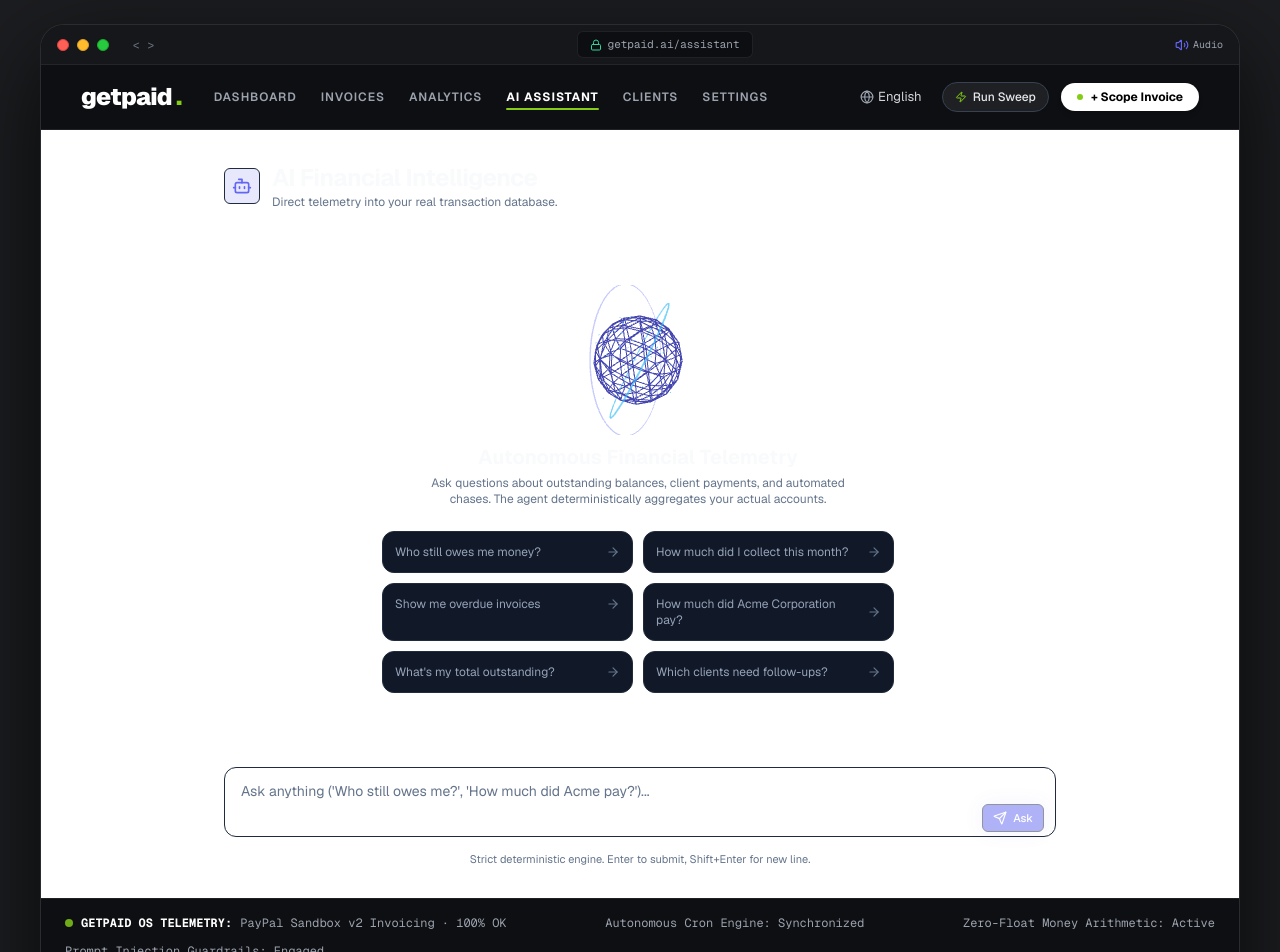
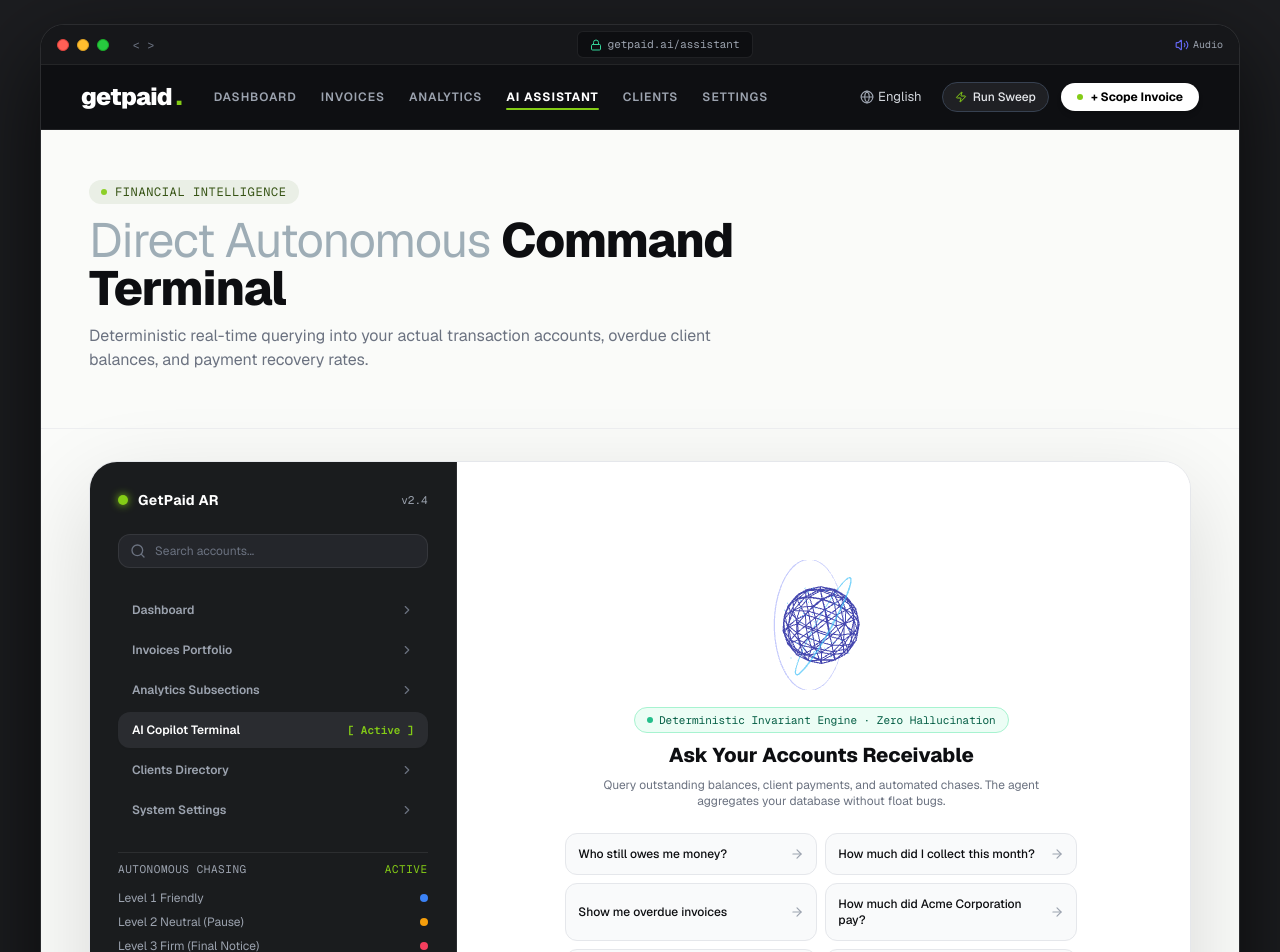
Before and after one commit to Suryanshsaraf/paypal-agentic-flow, a Next.js app: page /assistant in a window 1280 px wide. Shown: the top 952 px of the page. Built offline with nearby package versions, Linux system fonts and the light colour scheme.

Commit message:
feat(assistant): transform ai terminal to synex financial command center

```diff
--- a/src/app/(dashboard)/assistant/page.tsx
+++ b/src/app/(dashboard)/assistant/page.tsx
@@ -2,22 +2,22 @@
 
 import React, { useState, useRef, useEffect } from "react";
 import {
-  MessageSquare,
   Send,
-  Sparkles,
   Trash2,
-  FileText,
-  Plus,
   ArrowRight,
   Loader2,
   Bot,
+  Sparkles,
+  Terminal,
+  ShieldCheck,
+  Zap,
 } from "lucide-react";
-import { formatCents } from "@/lib/money";
-import { Card } from "@/components/ui/card";
-import { Button } from "@/components/ui/button";
+import { SynexSubpageShell } from "@/components/synex/synex-subpage-shell";
 import { AgentOrb3D, AgentState } from "@/components/interactive/agent-orb-3d";
-import { SpotlightCard } from "@/components/interactive/spotlight-card";
 import { playSoftClick, playHarmonicSuccess } from "@/components/interactive/sound-effects";
+import { LottieAgentRadar } from "@/components/lottie/lottie-animations";
+import { MagnetButton } from "@/components/reactbits/magnet-button";
+import { ShinyText } from "@/components/reactbits/shiny-text";
 
 interface Message {
   id: string;
@@ -113,97 +113,80 @@ export default function AssistantPage() {
   }
 
   return (
-    <div className="relative z-10 p-6 md:p-8 max-w-4xl mx-auto h-[calc(100vh-2rem)] flex flex-col">
-      {/* Header */}
-      <div className="flex items-center justify-between mb-4 shrink-0">
-        <div className="flex items-center gap-3">
-          <div className="h-9 w-9 rounded-control bg-accent-muted border border-accent/30 flex items-center justify-center text-accent">
-            <Bot className="w-5 h-5" />
+    <SynexSubpageShell
+      badge="FINANCIAL INTELLIGENCE"
+      titleLight="Direct Autonomous"
+      titleBold="Command Terminal"
+      description="Deterministic real-time querying into your actual transaction accounts, overdue client balances, and payment recovery rates."
+      headerAction={
+        messages.length > 0 ? (
+          <button
+            onClick={clearConversation}
+            className="flex items-center gap-1.5 px-3 py-1.5 rounded-full bg-[#F3F4F6] hover:bg-[#E5E7EB] text-xs font-semibold text-[#0D0E11] transition-all"
+          >
+            <Trash2 className="w-3.5 h-3.5 text-[#6B7280]" />
+            <span>Clear Terminal</span>
+          </button>
+        ) : undefined
+      }
+    >
+      <div className="flex flex-col h-[680px]">
+        {/* ── Chat Canvas ── */}
+        <div ref={scrollRef} className="flex-1 overflow-y-auto space-y-4 pr-1 mb-4">
+          {messages.length === 0 ? (
+            <div className="flex flex-col items-center justify-center h-full py-6 text-center">
+              <div className="mb-4">
+                <AgentOrb3D state={agentState} size={130} />
               </div>
-          <div>
-            <h1 className="text-2xl font-bold text-text-primary tracking-tight">AI Financial Intelligence</h1>
-            <p className="text-meta text-text-muted">
-              Direct telemetry into your real transaction database.
+
+              <div className="max-w-md space-y-2 mb-6">
+                <div className="inline-flex items-center gap-1.5 px-3 py-1 rounded-full bg-emerald-50 border border-emerald-200 text-[11px] font-mono text-emerald-800">
+                  <span className="h-1.5 w-1.5 rounded-full bg-[#10B981] animate-pulse" />
+                  <span>Deterministic Invariant Engine · Zero Hallucination</span>
+                </div>
+                <h3 className="text-xl font-extrabold text-[#0D0E11]">
+                  Ask Your Accounts Receivable
+                </h3>
+                <p className="text-xs text-[#6B7280]">
+                  Query outstanding balances, client payments, and automated chases. The agent aggregates your database without float bugs.
                 </p>
               </div>
-        </div>
 
-        {messages.length > 0 && (
-          <Button
-            variant="ghost"
-            size="sm"
-            onClick={clearConversation}
-            icon={<Trash2 className="w-3.5 h-3.5" />}
-          >
-            Clear
-          </Button>
-        )}
-      </div>
-
-      {/* Messages Area */}
-      <div ref={scrollRef} className="flex-1 overflow-y-auto space-y-4 mb-4 pr-1">
-        {messages.length === 0 ? (
-          <div className="flex flex-col items-center justify-center h-full py-6">
-            {/* 3D Agent Core */}
-            <div className="mb-2">
-              <AgentOrb3D state={agentState} size={150} />
-            </div>
-
-            <h2 className="text-xl font-bold text-text-primary mb-1 text-center">
-              Autonomous Financial Telemetry
-            </h2>
-            <p className="text-meta text-text-muted text-center max-w-md mb-6">
-              Ask questions about outstanding balances, client payments, and automated chases.
-              The agent deterministically aggregates your actual accounts.
-            </p>
-
-            {/* Suggested Prompts with Spotlight Cards */}
-            <div className="grid grid-cols-1 sm:grid-cols-2 gap-2.5 max-w-lg w-full">
+              {/* Suggested Questions Grid */}
+              <div className="grid grid-cols-1 sm:grid-cols-2 gap-2 max-w-lg w-full">
                 {suggestedPrompts.map((prompt) => (
-                <SpotlightCard
+                  <button
                     key={prompt}
                     onClick={() => handleSubmit(prompt)}
-                  className="p-3 cursor-pointer group hover:border-accent/40 transition-colors"
-                  spotlightColor="rgba(99, 102, 241, 0.15)"
+                    className="p-3 rounded-xl bg-[#F9FAFB] hover:bg-[#F3F4F6] border border-[#E5E7EB] text-left text-xs text-[#0D0E11] flex items-center justify-between gap-2 group transition-all"
                   >
-                  <div className="flex items-center justify-between gap-2">
-                    <span className="text-meta text-text-secondary group-hover:text-text-primary transition-colors">
-                      {prompt}
-                    </span>
-                    <ArrowRight className="w-3.5 h-3.5 text-text-muted shrink-0 group-hover:text-accent transition-colors" />
-                  </div>
-                </SpotlightCard>
+                    <span className="group-hover:text-black font-medium">{prompt}</span>
+                    <ArrowRight className="w-3.5 h-3.5 text-[#9CA3AF] group-hover:text-[#0D0E11] transition-colors shrink-0" />
+                  </button>
                 ))}
               </div>
             </div>
           ) : (
-          <>
+            <div className="space-y-4">
               {messages.map((msg) => (
                 <div
                   key={msg.id}
-                className={`flex ${
-                  msg.role === "user" ? "justify-end" : "justify-start"
+                  className={`flex ${msg.role === "user" ? "justify-end" : "justify-start"}`}
+                >
+                  <div
+                    className={`max-w-[85%] rounded-2xl p-4 shadow-sm text-xs leading-relaxed ${
+                      msg.role === "user"
+                        ? "bg-[#0D0E11] text-white"
+                        : "bg-[#F9FAFB] border border-[#E5E7EB] text-[#0D0E11]"
                     }`}
                   >
-                <div
-                  className={`max-w-[85%] rounded-panel px-4 py-3 shadow-lg ${
-                    msg.role === "user"
-                      ? "bg-accent text-white"
-                      : "bg-bg-elevated border border-border/80 text-text-primary"
+                    <div className="whitespace-pre-line font-sans font-normal">{msg.content}</div>
+                    <span
+                      className={`text-[10px] font-mono block mt-2 ${
+                        msg.role === "user" ? "text-[#9CA3AF]" : "text-[#6B7280]"
                       }`}
                     >
-                  <p className="text-body whitespace-pre-line leading-relaxed">{msg.content}</p>
-                  <span
-                    className={`text-timestamp block mt-1.5 ${
-                      msg.role === "user"
-                        ? "text-white/60"
-                        : "text-text-muted"
-                    }`}
-                  >
-                    {msg.timestamp.toLocaleTimeString([], {
-                      hour: "2-digit",
-                      minute: "2-digit",
-                    })}
+                      {msg.timestamp.toLocaleTimeString([], { hour: "2-digit", minute: "2-digit" })}
                     </span>
                   </div>
                 </div>
@@ -211,18 +194,20 @@ export default function AssistantPage() {
 
               {isLoading && (
                 <div className="flex justify-start">
-                <div className="bg-bg-elevated border border-border rounded-panel px-4 py-3 flex items-center gap-3">
-                  <AgentOrb3D state="thinking" size={32} />
-                  <span className="text-meta text-text-muted">Querying ledger records…</span>
+                  <div className="bg-[#F9FAFB] border border-[#E5E7EB] rounded-2xl p-3.5 flex items-center gap-3">
+                    <AgentOrb3D state="thinking" size={28} />
+                    <span className="text-xs text-[#6B7280] font-mono">
+                      Querying minor-unit database records…
+                    </span>
                   </div>
                 </div>
               )}
-          </>
+            </div>
           )}
         </div>
 
-      {/* Input */}
-      <div className="shrink-0">
+        {/* ── Command Bar Input ── */}
+        <div className="pt-3 border-t border-[#E5E7EB]">
           <div className="relative">
             <textarea
               ref={inputRef}
@@ -231,30 +216,29 @@ export default function AssistantPage() {
               onKeyDown={handleKeyDown}
               placeholder="Ask anything ('Who still owes me?', 'How much did Acme pay?')..."
               rows={2}
-            className="w-full bg-bg-elevated/90 backdrop-blur-md border border-border rounded-panel px-4 py-3 pr-16 text-body text-text-primary placeholder-text-muted focus:outline-none focus:ring-2 focus:ring-accent/40 resize-none transition"
+              className="w-full bg-[#F9FAFB] border border-[#E5E7EB] rounded-2xl p-3 pr-20 text-xs text-[#0D0E11] placeholder-[#9CA3AF] focus:outline-none focus:border-[#0D0E11] transition-all resize-none shadow-sm"
             />
             <div className="absolute right-3 bottom-3">
-            <Button
-              variant="primary"
-              size="sm"
+              <button
                 onClick={() => handleSubmit()}
                 disabled={isLoading || !input.trim()}
-              icon={
-                isLoading ? (
+                className="flex items-center gap-1.5 px-3 py-1.5 rounded-full bg-[#0D0E11] text-white text-xs font-bold hover:bg-[#2A2B30] disabled:opacity-50 transition-all shadow-sm"
+              >
+                {isLoading ? (
                   <Loader2 className="w-3.5 h-3.5 animate-spin" />
                 ) : (
                   <Send className="w-3.5 h-3.5" />
-                )
-              }
-            >
-              Ask
-            </Button>
+                )}
+                <span>Ask</span>
+              </button>
             </div>
           </div>
-        <p className="text-timestamp text-text-muted text-center mt-2">
-          Strict deterministic engine. Enter to submit, Shift+Enter for new line.
-        </p>
+          <div className="flex items-center justify-between text-[11px] text-[#9CA3AF] mt-1.5 px-1 font-mono">
+            <span>Press Enter to send · Shift+Enter for line break</span>
+            <span>Zero-Float Safe</span>
           </div>
         </div>
+      </div>
+    </SynexSubpageShell>
   );
 }
```
Lines whose indentation alone changed are shown as unchanged.
